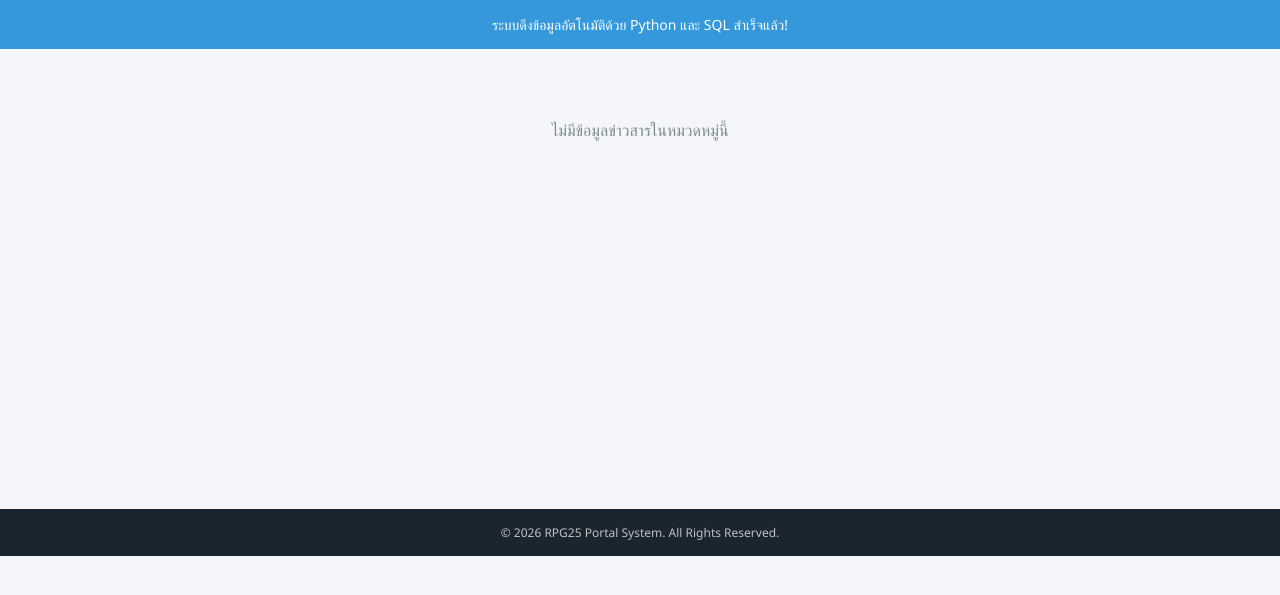
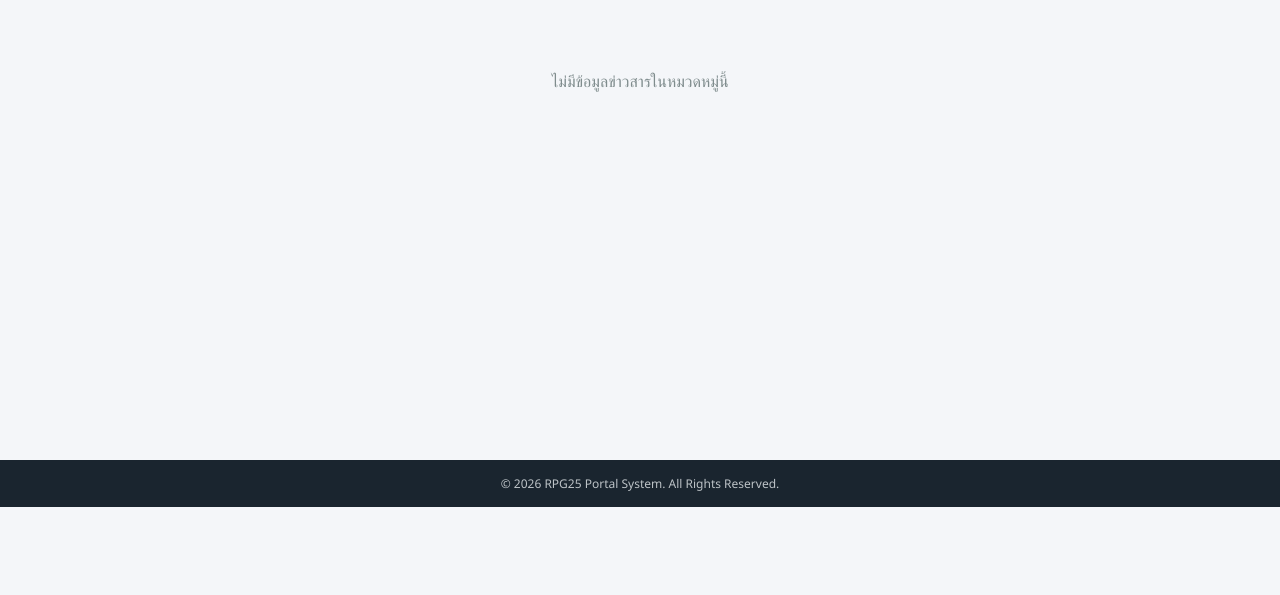
Before and after one commit to krit2551/news-app-v2, a Flask app: page /category/1 in a window 1280 px wide. Shown: the part 128-723 px from the top of the page. Run offline with Flask 3, Linux system fonts and the light colour scheme.

Commit message:
Remove welcome banner from index.html
Removed the welcome banner from the index page.

```diff
--- a/templates/index.html
+++ b/templates/index.html
@@ -133,10 +133,6 @@
         <a href="/category/local" class="{{ 'active' if current_tab == 'local' else '' }}">ข่าวสารทั่วไป</a>
     </nav>
 
-    <div class="welcome-banner">
-        ระบบดึงข้อมูลอัตโนมัติด้วย Python และ SQL สำเร็จแล้ว!
-    </div>
-
     <div class="container">
         {% for article in articles %}
         <article class="news-card">
```
